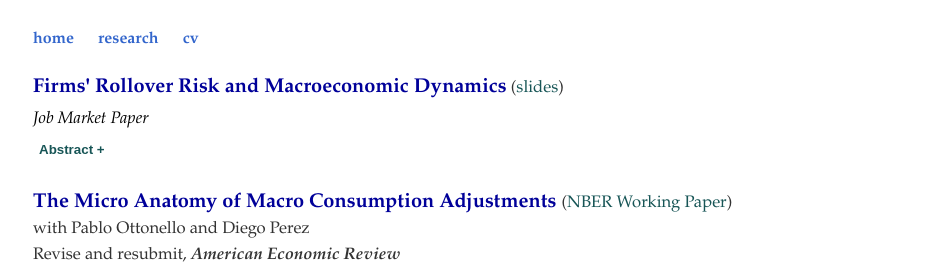
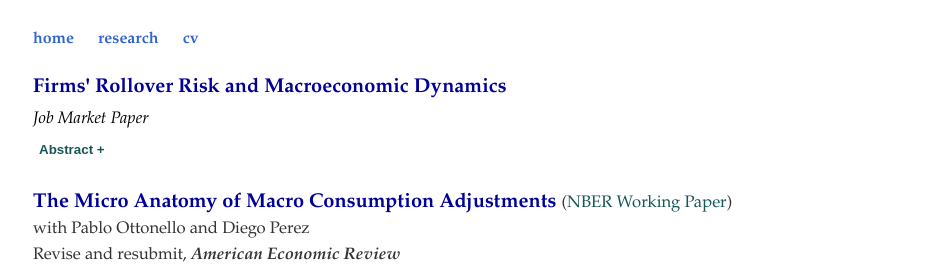
Before and after one commit to rafaguntin/rafaguntin.github.io, a Jekyll site: the page built from research/index.html, in a window 1280 px wide. Shown: the top 270 px of the page, without its empty margins (95-1027 px from the left). Built offline with Jekyll 4.4.1, drawn with Linux system fonts in a browser that asks for light colours.

Commit message:
Update index.html

```diff
--- a/research/index.html
+++ b/research/index.html
@@ -9,7 +9,7 @@
 		href="/research/Guntin_JMP.pdf"
 			                  target="_blank">
 					Firms' Rollover Risk and Macroeconomic Dynamics<small></a>
-		(<a style="color:#175556" href="https://www.rguntin.com/research/Guntin_JMP_slides.pdf" target="_blank">slides</a>)
+		<!--(<a style="color:#175556" href="https://www.rguntin.com/research/Guntin_JMP_slides.pdf" target="_blank">slides</a>)-->
 		<br> <span style="color: #000000" class='notbold'><i>Job Market Paper</i></span>
 <br><button style ="font-weight: bold; color:#175556 ;background-color: white;border: none;" onclick="myFunction4()" id="myBtn4">Abstract +<small></button>
  <span id="dots4"></span> <span id="more4" style = "color:#282828; line-height: 1.4em; text-align: justify">
```
